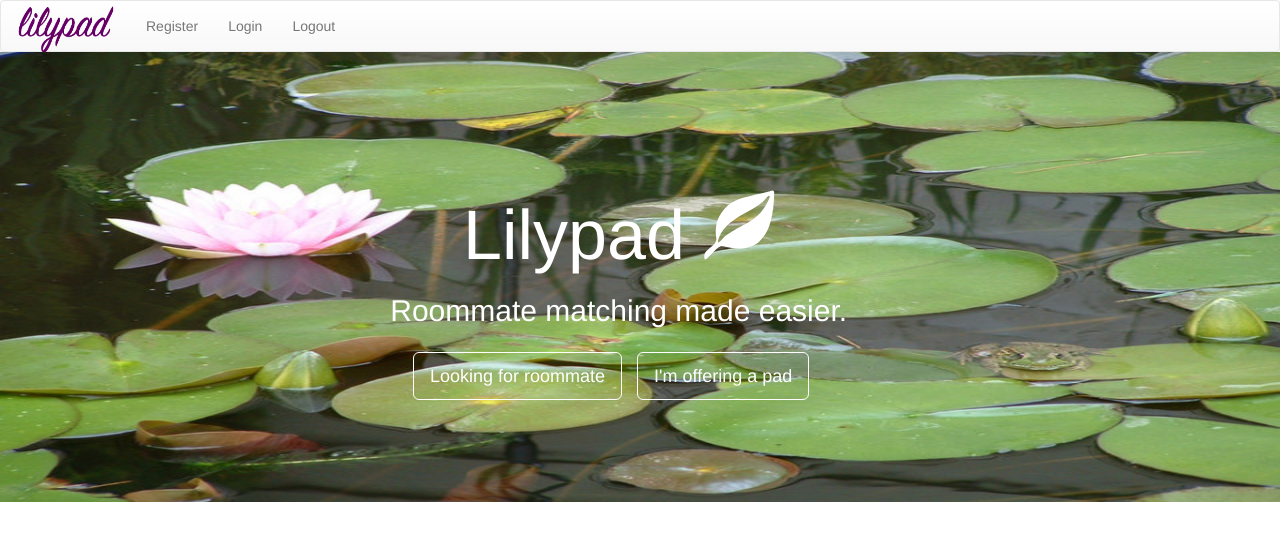
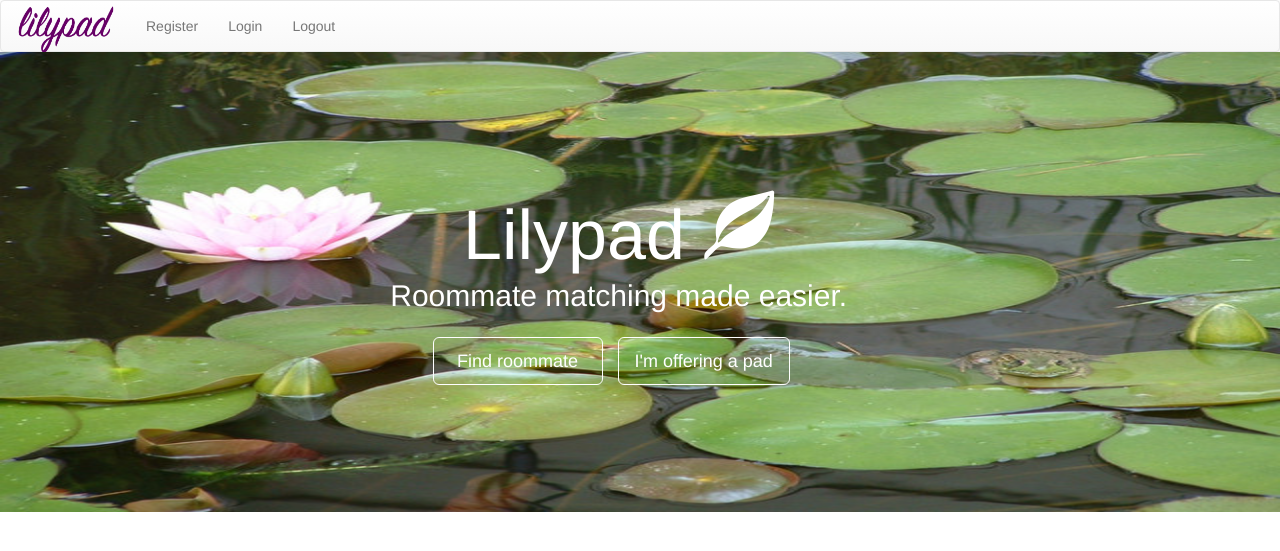
Before and after one commit to Akyya-Mayberry/spectra16, a Flask app: page / in a window 1280 px wide. Shown: the top 551 px of the page. Run offline with Flask 2, Linux system fonts and the light colour scheme; parts of the project's set-up code (start-up, migrations or seed data) failed here and were passed over; some libraries are stand-ins or nearby versions.

Commit message:
Added routes to offering and roommate to hello.py, updated index page

```diff
--- a/hello.py
+++ b/hello.py
@@ -13,6 +13,12 @@ def userProfile (username):
 @app.route("/login"):
 def loginPage ():
 
+@app.route("/offering"):
+def offering ():
+
+@app.route("/roommate"):
+def roommate ():
+
 
 if __name__ == "__main__":
     app.run()
--- a/static/stylesheets/custom.css
+++ b/static/stylesheets/custom.css
@@ -2,11 +2,12 @@
 #lilypad {
 	position: relative;
 	width: 100%;
-	height: 450px;
+	height: 460px;
 }
 
 h2 {
 	padding-bottom: 15px;
+	margin-top: -5px;
 }
 
 #logo {
@@ -18,7 +19,7 @@ h2 {
 #carousel-example-generic {
 	position: relative;
 	width: 100%;
-	height:450px;
+	height:460px;
 	margin-top: -20px;
 }
 
--- a/templates/index.html
+++ b/templates/index.html
@@ -1,7 +1,7 @@
 <!DOCTYPE html>
 <html>
 <head>
-<title>LilyPad</title>
+<title>Lilypad</title>
 
 
 <link rel="stylesheet" href="https://maxcdn.bootstrapcdn.com/bootstrap/3.3.6/css/bootstrap.min.css" integrity="sha384-1q8mTJOASx8j1Au+a5WDVnPi2lkFfwwEAa8hDDdjZlpLegxhjVME1fgjWPGmkzs7" crossorigin="anonymous">
@@ -35,11 +35,8 @@
   </div>
 </nav>
 
-
   <div id="carousel-example-generic">
-      <div class="carousel-inner">
-        <img src="/static/uploads/lilypad.png" id="lilypad" alt="home">
-      </div>
+    <img src="/static/uploads/lilypad.png" id="lilypad" alt="home">
   </div>
   <div class="main-text hidden-xs">
       <div class="col-md-12 text-center">
@@ -51,17 +48,13 @@
               Roommate matching made easier.
           </h2>
           <div class="">
-              <a class="btn btn-clear btn-lg btn-min-block" href="#">Looking for roommate</a><a class="btn btn-clear btn-lg btn-min-block"
-                  href="#">I'm offering a pad</a></div>
+              <a class="btn btn-clear btn-lg btn-min-block" href="/roommate">Find roommate</a><a class="btn btn-clear btn-lg btn-min-block"
+                  href="/offering">I'm offering a pad</a></div>
       </div>
   </div>
       </div>
   </div>
 
-<div id="push">
-</div>
-
-
   </div>
 </body>
 </html>
```
